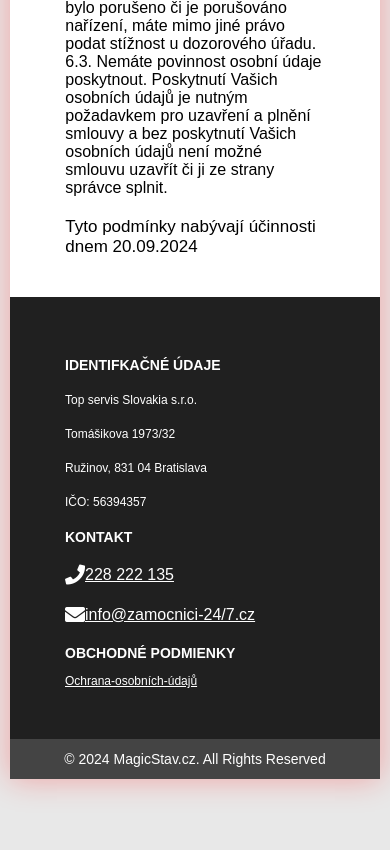
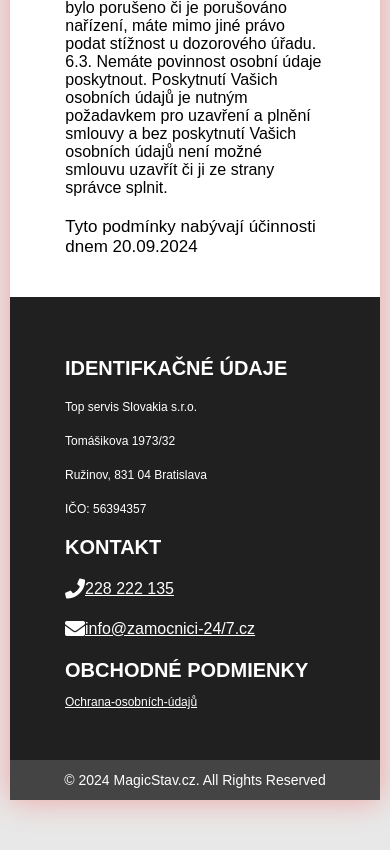
Before and after one commit to martipl/fofrzamecnik, a plain HTML site: page ochrana-osobnich-udaju.html.html in a window 390 px wide. Shown: the part 3805-4655 px from the top of the page. Before the commit the page ends 4634 px from the top, so only its background shows below. Drawn offline with Linux system fonts and the light colour scheme.

Commit message:
Add files via upload

```diff
--- a/ochrana-osobnich-udaju.html.html
+++ b/ochrana-osobnich-udaju.html.html
@@ -21,7 +21,7 @@
             background-color: #e8e8e8;
         }
         .div_all{
-            width: 70%;
+            width: 100%;
             margin: 0 auto;
             box-shadow: 0 0 30px rgba(255, 0, 0, 0.3);
             background-color: #fff;
@@ -419,7 +419,7 @@
         padding: 10px 0;
     }
     .p_kontakt_tittle{
-      font-size: 20px;
+      font-size: 25px;
         color: white;
         font-weight: 700;
         padding: 10px 0;
@@ -482,7 +482,7 @@
             font-size: 12px;
         }
         .p_kontakt_tittle{
-            font-size: 14px;
+            font-size: 20px;
         }
         .zasady{
             font-size: 12px;
```
